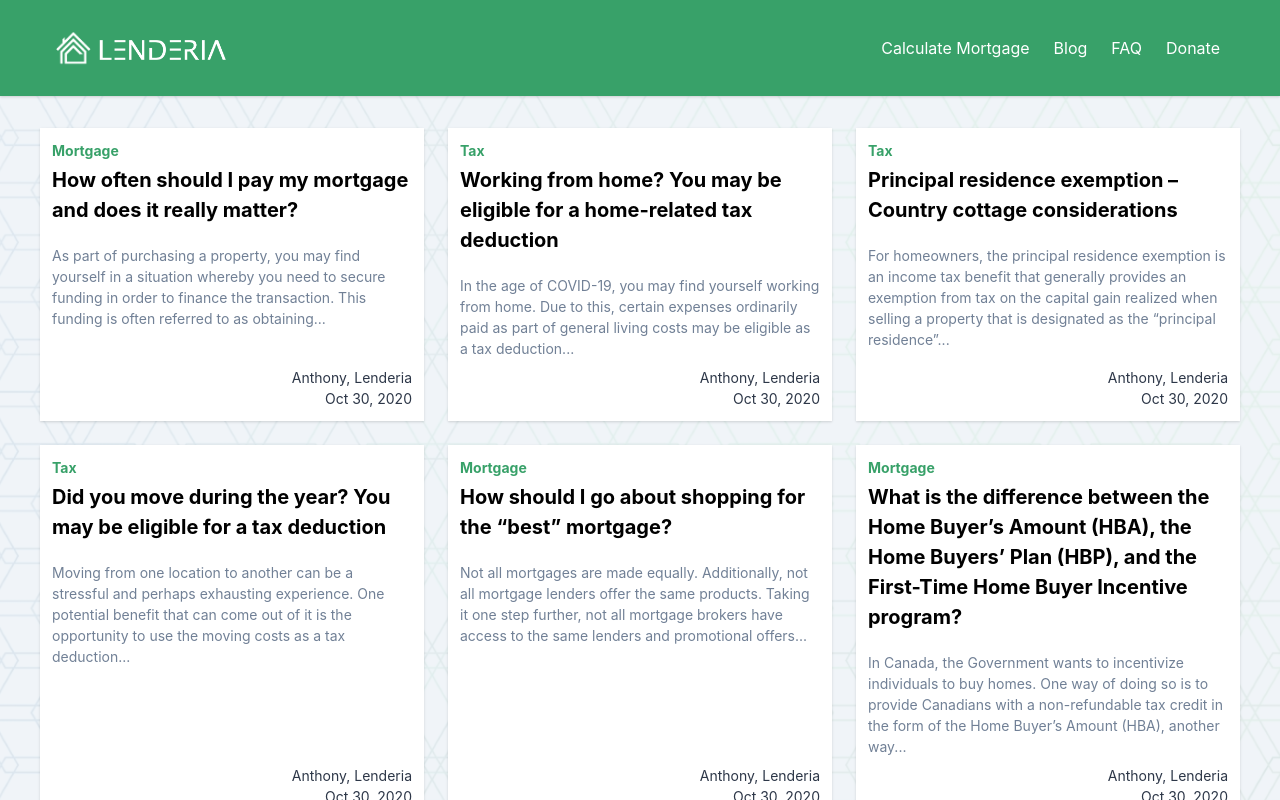
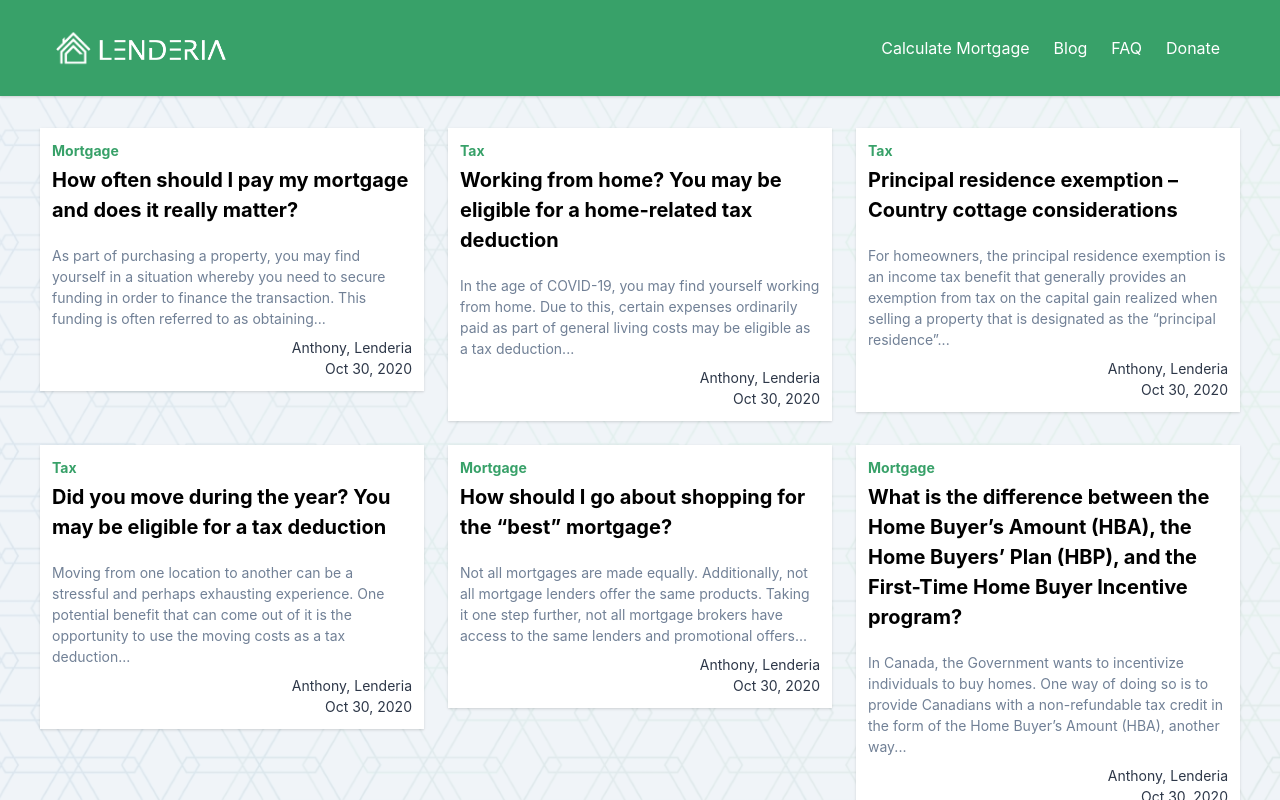
Before and after one commit to phlrss/hypotheca, a React (Create React App) app: page /blogs in a window 1280 px wide. Built offline with nearby package versions, Linux system fonts and the light colour scheme.

Commit message:
minor mobile fix

```diff
--- a/src/components/BlogList.jsx
+++ b/src/components/BlogList.jsx
@@ -4,7 +4,7 @@ import { blogs } from '../services/blogService'
 
 export const BlogList = () => {
   return (
-    <div className="flex flex-col justify-center md:flex-row flex-wrap p-5">
+    <div className="flex flex-col items-center md:items-start justify-center md:flex-row flex-wrap p-5">
       {blogs.map(e => (
         <BlogTile key={e.number} blog={e} />
       ))}
```
